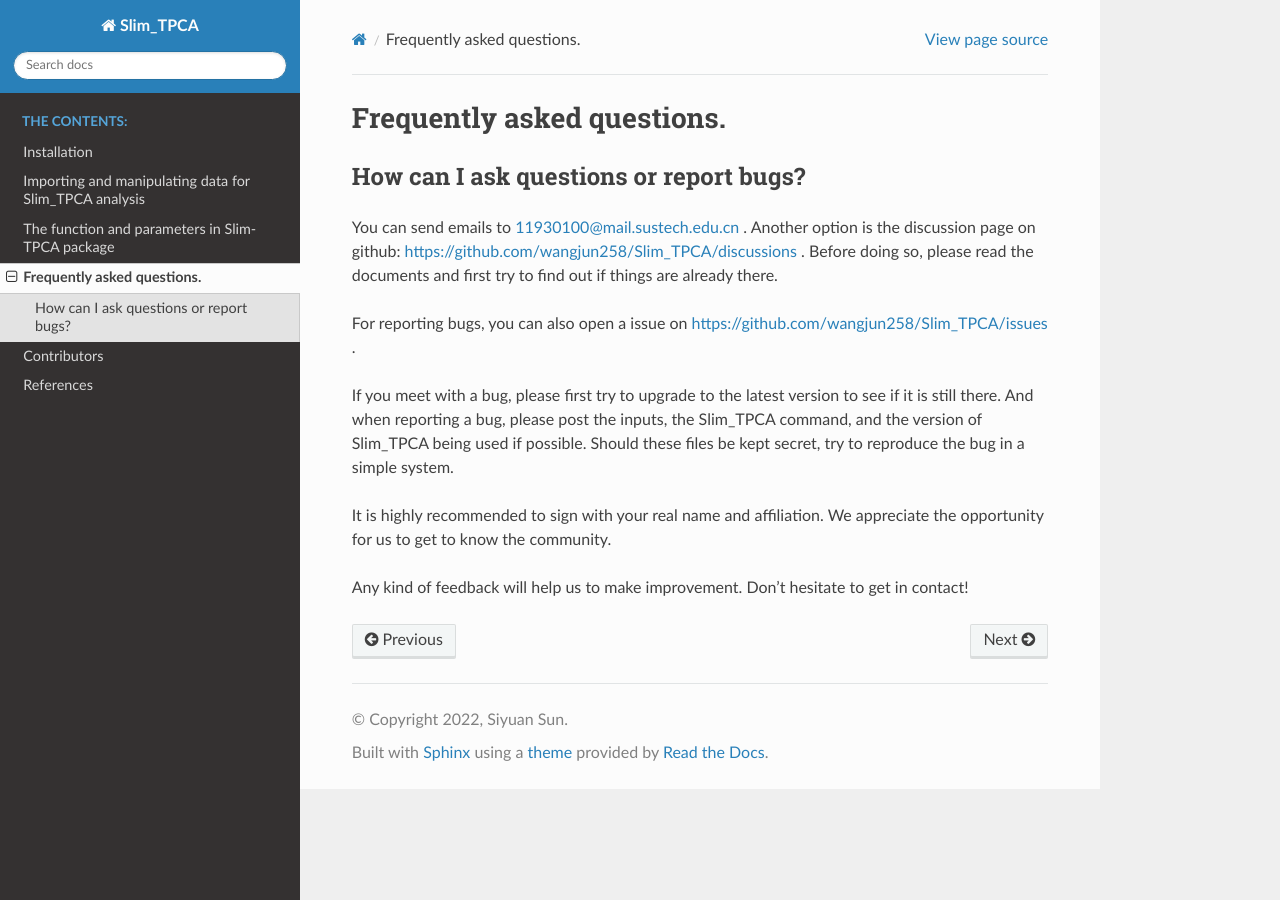
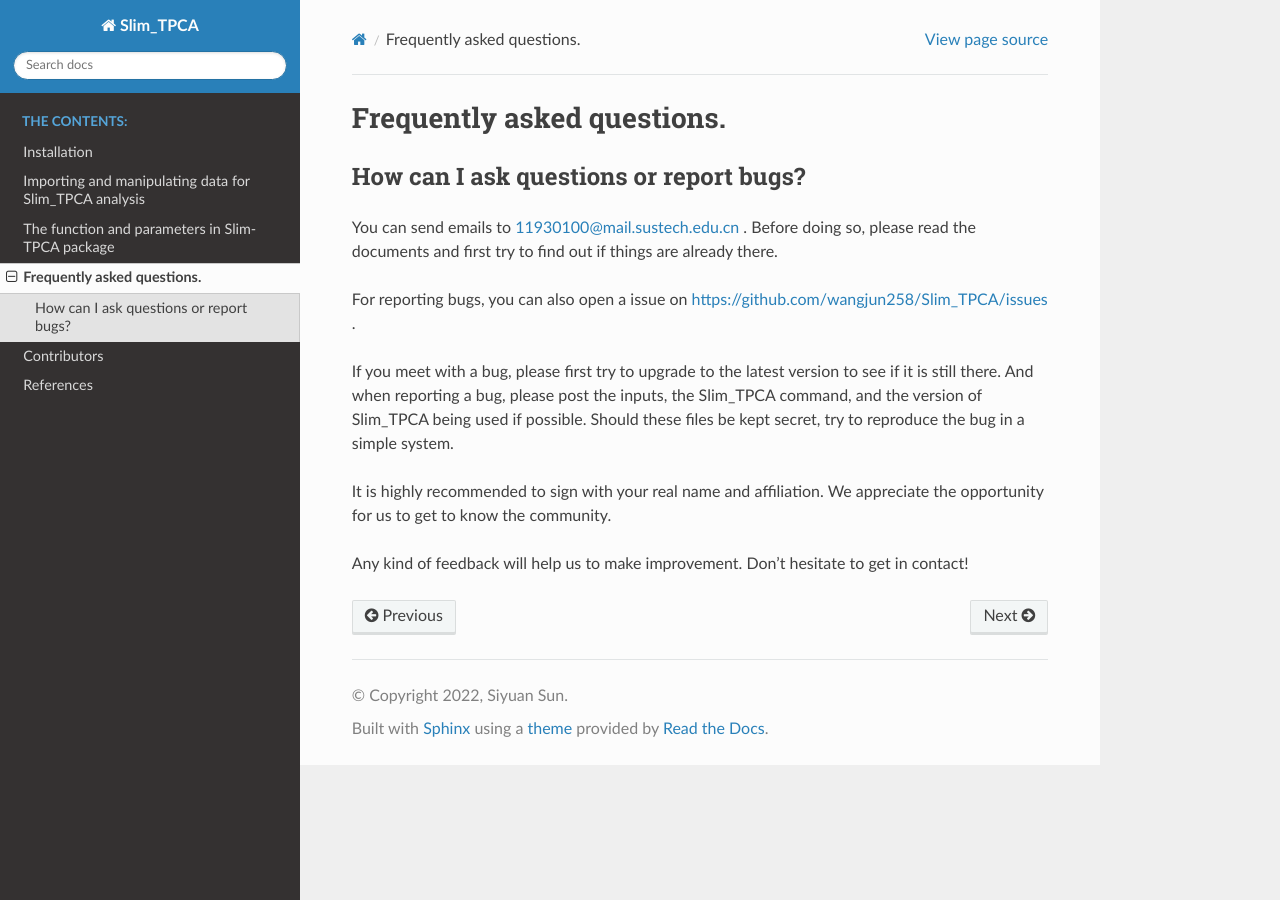
Before and after one commit to wangjun258/Slim_TPCA, a Sphinx documentation site: the page built from docs/faq.rst, in a window 1280 px wide. Built offline with Sphinx 7.4.7 and the Read the Docs theme 2.0.0, drawn with Linux system fonts in a browser that asks for light colours; pages that are not in the unit, such as notebooks, are missing from menus.

Commit message:
last_1224_3

```diff
--- a/docs/faq.rst
+++ b/docs/faq.rst
@@ -5,7 +5,7 @@ Frequently asked questions.
 
 How can I ask questions or report bugs?
 ^^^^^^^^^^^^^^^^^^^^^^^^^^^^^^^^^^^^^^^^^
-You can send emails to  11930100@mail.sustech.edu.cn . Another option is the discussion page on github: https://github.com/wangjun258/Slim_TPCA/discussions . Before doing so, please read the documents and first try to find out if things are already there.
+You can send emails to  11930100@mail.sustech.edu.cn . Before doing so, please read the documents and first try to find out if things are already there.
 
 For reporting bugs, you can also open a issue on https://github.com/wangjun258/Slim_TPCA/issues .
 
```
